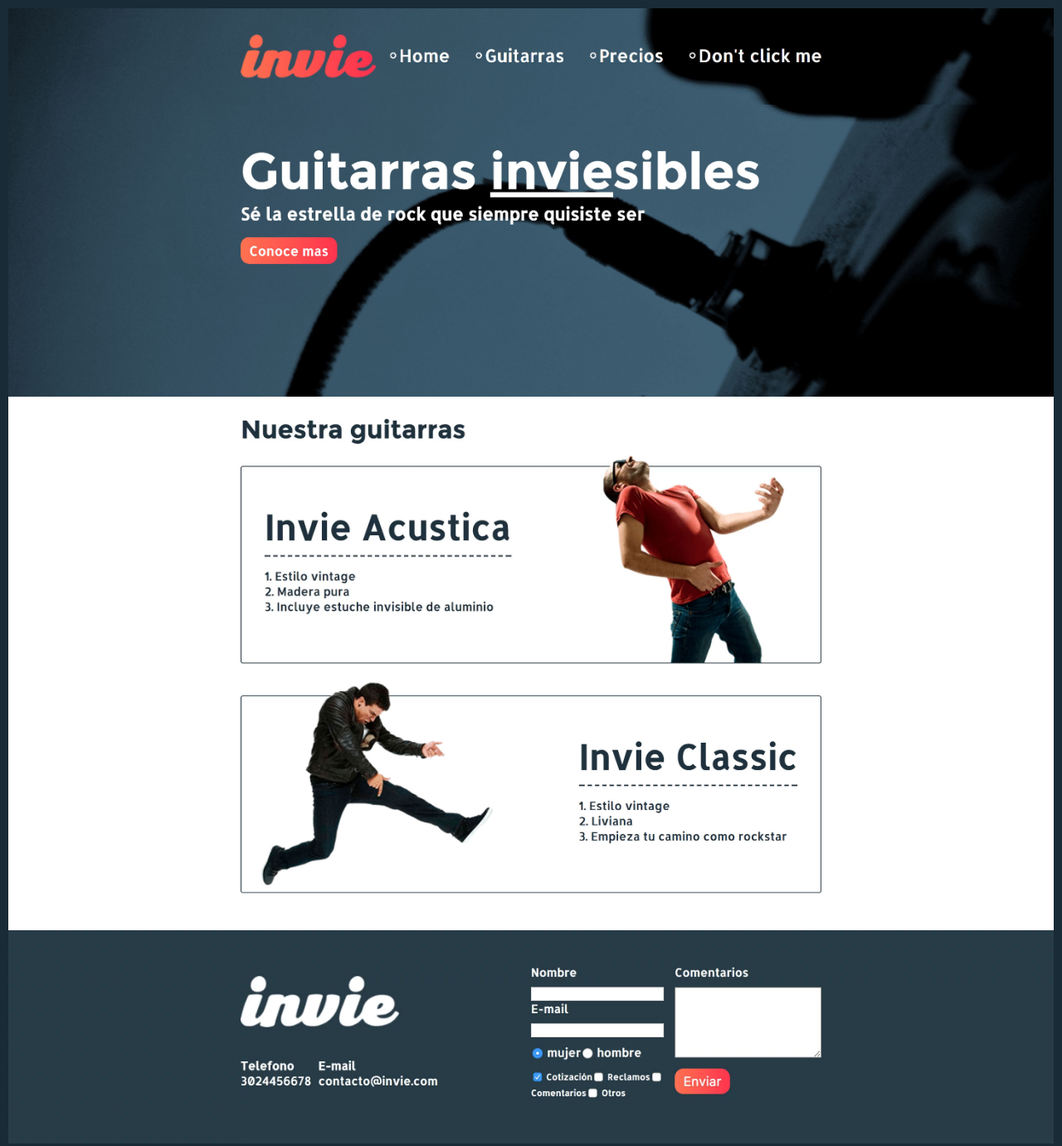
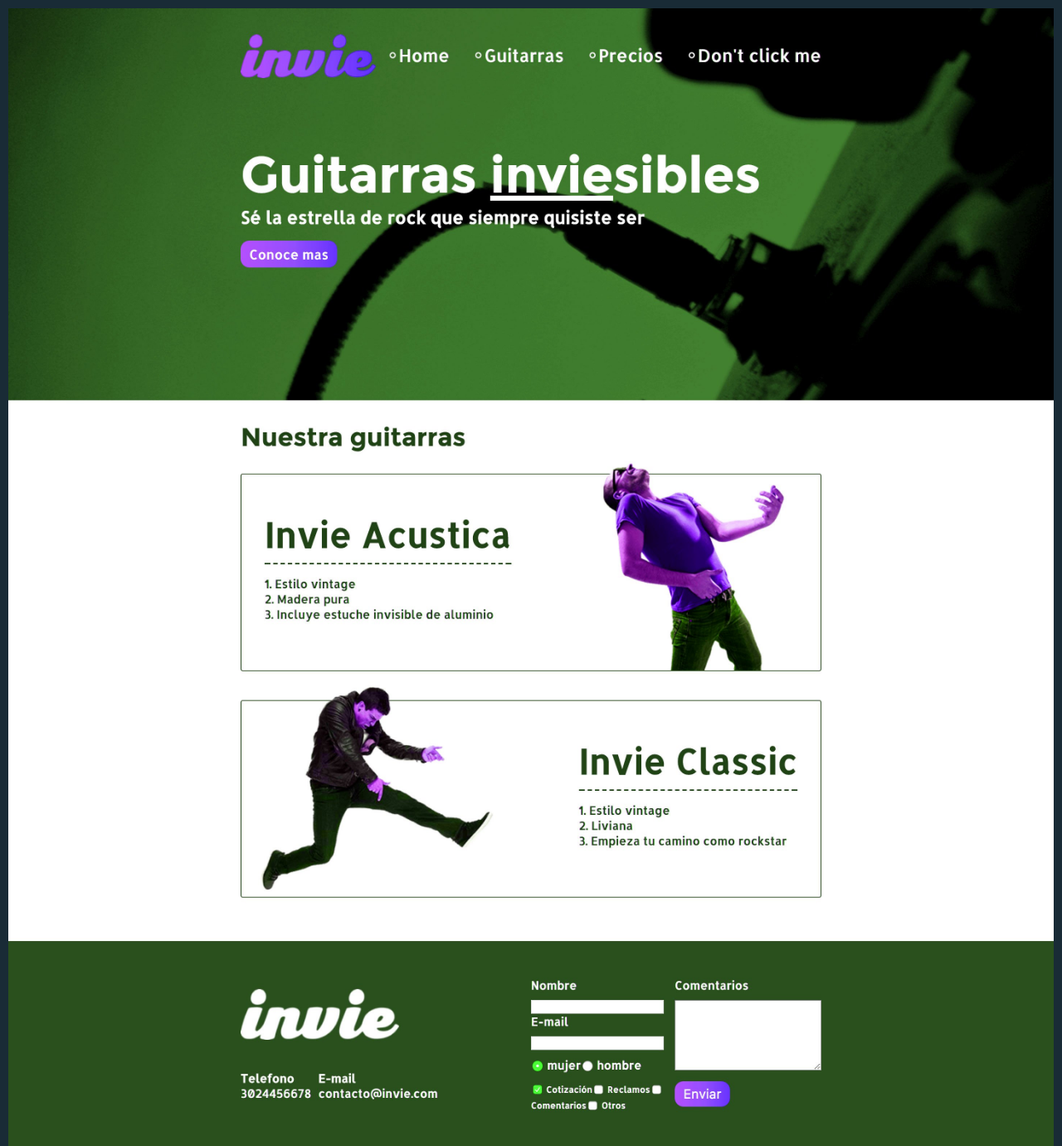
Before and after one commit to OAngel1/invie-github, a plain HTML site: page index.html in a window 1280 px wide. Shown: the top 1381 px of the page at 83% size. Drawn offline with Linux system fonts and the light colour scheme.

Commit message:
Merge branch "nueva imagen"

```diff
--- a/index.html
+++ b/index.html
@@ -31,12 +31,8 @@
 </head>
 
 <body>
-    <img src="img/header_0fdd3fdf-3dcc-4466-8a28-4cbcc02a2c6e.jpg" alt="foter">
-    <img src="img/hero_51f6ca4a-043f-4384-bf2d-0276833261fc.jpg" alt="">
-    <img src="img/acustica_395abf3a-d46e-4f19-a9cc-ddee140e6597.webp" alt="">
-    <img src="img/clasica_0663a6aa-2c83-4435-8530-357480d5a950.jpg" alt="">
-    <img src="img/footer_0bca93db-411f-4541-825a-4c3b5de36bf1.webp" alt="">
     <img src="img/invie-responsive.png" alt="" id="responsive">
+    <img src="img/nueva-version.jpg" alt="">
 </body>
 
 </html>
```
Also changed, not shown: img/nueva-version.jpg (added).
